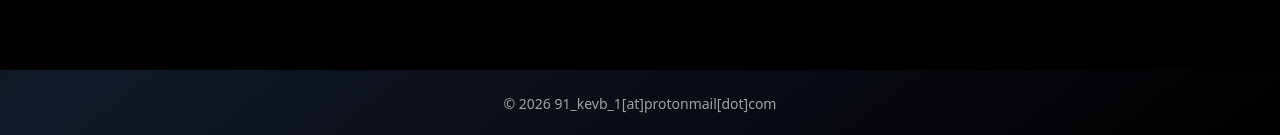
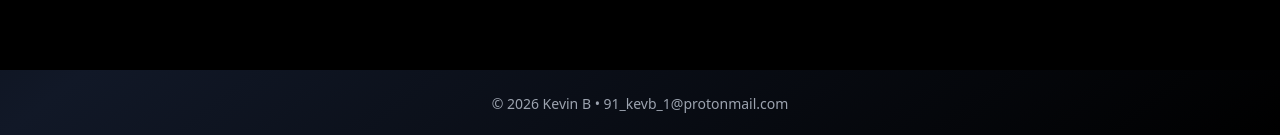
Before and after one commit to o0nekov0o/o0nekov0o.github.io, a Next.js app: page / in a window 1280 px wide. Shown: the part 867-1002 px from the top of the page. Built offline with nearby package versions, Linux system fonts and the light colour scheme; no server answers; the database is empty.

Commit message:
New version

```diff
--- a/app/page.tsx
+++ b/app/page.tsx
@@ -222,7 +222,7 @@ export default function Home() {
 
       {/* FOOTER */}
       <footer className="text-center text-sm text-gray-400 py-6">
-        © 2026 91_kevb_1[at]protonmail[dot]com
+        © 2026 Kevin B • 91_kevb_1@protonmail.com
       </footer>
 
     </div>
```
Also changed, not shown: 1 other file (tests, documents, lock files or other folders).
